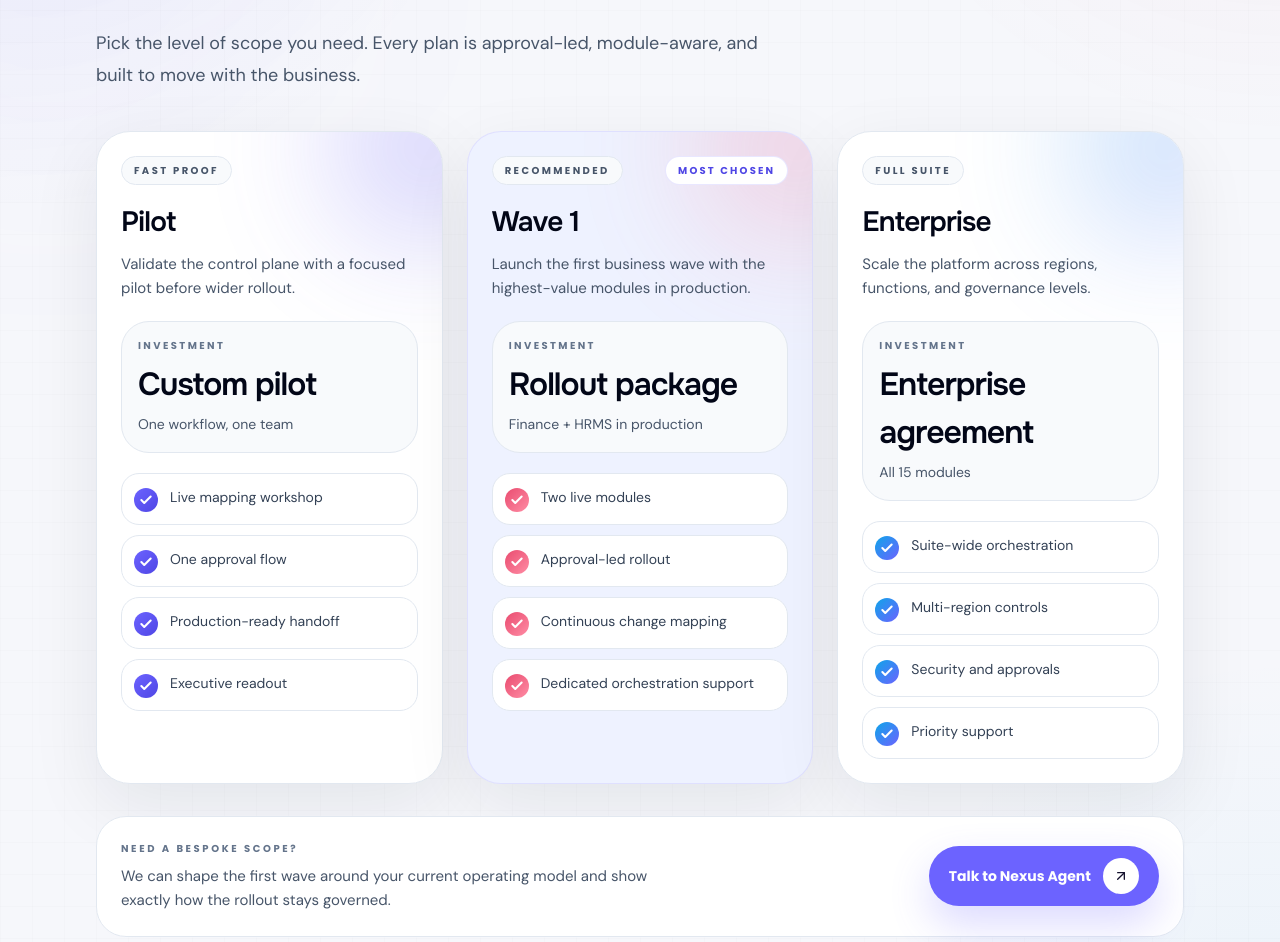
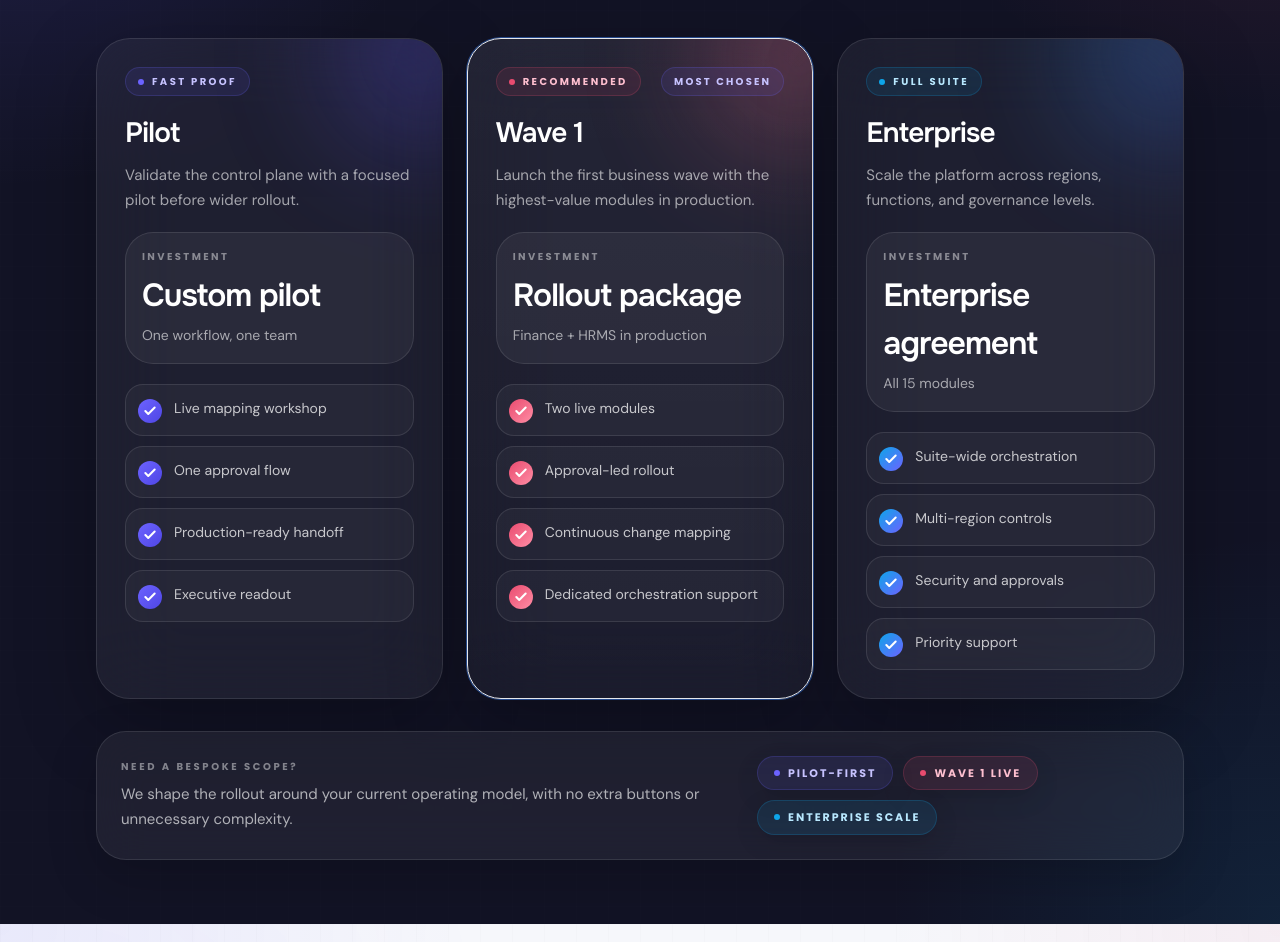
Before and after one commit to asadknow-hub/marketingwebsite, a Next.js app: page / in a window 1280 px wide. Shown: the part 4310-5252 px from the top of the page. Built offline with nearby package versions, Linux system fonts and the light colour scheme; a web font is replaced by a local one.

Commit message:
Refactor pricing into dark premium section

```diff
--- a/components/templates/finance-management-landing-page-finsyc/homepage-redesign/pricing.tsx
+++ b/components/templates/finance-management-landing-page-finsyc/homepage-redesign/pricing.tsx
@@ -1,8 +1,7 @@
 "use client";
 
 import { motion } from "framer-motion";
-import { ArrowUpRight, Check, Sparkles } from "lucide-react";
-import { useGetInTouchModal } from "@/components/site/GetInTouchModal";
+import { Check, Sparkles } from "lucide-react";
 
 interface PricingPlan {
   name: string;
@@ -64,7 +63,24 @@ const plans: PricingPlan[] = [
   },
 ];
 
-function PricingCard({ plan }: { plan: PricingPlan }) {
+const planAccentStyles = [
+  {
+    badge: "border-[#6C63FF]/20 bg-[#6C63FF]/10 text-[#C7C3FF]",
+    dot: "bg-[#6C63FF]",
+  },
+  {
+    badge: "border-[#E94B6F]/20 bg-[#E94B6F]/10 text-[#FFC0D0]",
+    dot: "bg-[#E94B6F]",
+  },
+  {
+    badge: "border-[#0EA5E9]/20 bg-[#0EA5E9]/10 text-[#B9E9FF]",
+    dot: "bg-[#0EA5E9]",
+  },
+] as const;
+
+function PricingCard({ plan, index }: { plan: PricingPlan; index: number }) {
+  const accent = planAccentStyles[index % planAccentStyles.length];
+
   return (
     <motion.article
       initial={{ opacity: 0, y: 24 }}
@@ -72,40 +88,41 @@ function PricingCard({ plan }: { plan: PricingPlan }) {
       viewport={{ once: true }}
       transition={{ duration: 0.7, ease: [0.21, 0.47, 0.32, 0.98] as const }}
       className={
-        "relative overflow-hidden rounded-[34px] border p-5 sm:p-6 shadow-[0_22px_70px_rgba(15,23,42,0.08)] backdrop-blur-2xl " +
+        "relative overflow-hidden rounded-[34px] border p-5 sm:p-6 lg:p-7 shadow-[0_24px_80px_rgba(0,0,0,0.28)] backdrop-blur-2xl " +
         (plan.highlight
-          ? "border-[#C7C3FF]/40 bg-[#EEF2FF]"
-          : "border-slate-200 bg-white")
+          ? "border-white/18 bg-gradient-to-b from-white/[0.08] via-white/[0.06] to-white/[0.04] ring-1 ring-[#6C63FF]/12"
+          : "border-white/10 bg-white/[0.05]")
       }
     >
-      <div className={"absolute -right-20 -top-20 h-48 w-48 rounded-full blur-3xl opacity-25 bg-gradient-to-br " + plan.accent} />
+      <div className={"absolute -right-20 -top-20 h-48 w-48 rounded-full blur-3xl opacity-30 bg-gradient-to-br " + plan.accent} />
       <div className="relative z-10 flex h-full flex-col">
         <div className="flex items-center justify-between gap-3">
-          <span className="inline-flex items-center gap-2 rounded-full border border-slate-200 bg-slate-50 px-3 py-1.5 font-poppins text-[10px] font-bold uppercase tracking-[0.24em] text-slate-600">
+          <span className={"inline-flex items-center gap-2 rounded-full border px-3 py-1.5 font-poppins text-[10px] font-bold uppercase tracking-[0.24em] " + accent.badge}>
+            <span className={"h-1.5 w-1.5 rounded-full " + accent.dot} />
             {plan.badge}
           </span>
           {plan.highlight && (
-            <span className="rounded-full border border-[#C7C3FF]/40 bg-white px-3 py-1.5 font-poppins text-[10px] font-bold uppercase tracking-[0.22em] text-[#4F46E5]">
+            <span className="rounded-full border border-[#6C63FF]/20 bg-[#6C63FF]/10 px-3 py-1.5 font-poppins text-[10px] font-bold uppercase tracking-[0.22em] text-[#C7C3FF]">
               Most chosen
             </span>
           )}
         </div>
 
-        <h3 className="mt-5 font-onest text-[24px] font-semibold leading-tight tracking-[-0.8px] text-slate-950 sm:text-[28px]">
+        <h3 className="mt-5 font-onest text-[24px] font-semibold leading-tight tracking-[-0.8px] text-white sm:text-[28px]">
           {plan.name}
         </h3>
-        <p className="mt-3 max-w-[420px] font-['DM_Sans'] text-[14px] leading-relaxed text-slate-600 sm:text-[15px]">
+        <p className="mt-3 max-w-[420px] font-['DM_Sans'] text-[14px] leading-relaxed text-white/60 sm:text-[15px]">
           {plan.description}
         </p>
 
-        <div className="mt-5 rounded-[28px] border border-slate-200 bg-slate-50 p-4">
-          <p className="font-poppins text-[10px] font-bold uppercase tracking-[0.24em] text-slate-500">
+        <div className="mt-5 rounded-[28px] border border-white/10 bg-white/[0.05] p-4">
+          <p className="font-poppins text-[10px] font-bold uppercase tracking-[0.24em] text-white/45">
             Investment
           </p>
-          <p className="mt-2 font-onest text-[28px] font-semibold tracking-[-1px] text-slate-950 sm:text-[32px]">
+          <p className="mt-2 font-onest text-[28px] font-semibold tracking-[-1px] text-white sm:text-[32px]">
             {plan.priceLabel}
           </p>
-          <p className="mt-1 font-['DM_Sans'] text-[14px] leading-relaxed text-slate-600">
+          <p className="mt-1 font-['DM_Sans'] text-[14px] leading-relaxed text-white/60">
             {plan.priceDetail}
           </p>
         </div>
@@ -114,12 +131,12 @@ function PricingCard({ plan }: { plan: PricingPlan }) {
           {plan.features.map((feature) => (
             <div
               key={feature}
-              className="flex items-start gap-3 rounded-[18px] border border-slate-200 bg-white px-3 py-3"
+              className="flex items-start gap-3 rounded-[18px] border border-white/10 bg-white/[0.04] px-3 py-3"
             >
               <div className={"mt-0.5 flex h-6 w-6 shrink-0 items-center justify-center rounded-full bg-gradient-to-br text-white " + plan.accent}>
                 <Check className="h-3.5 w-3.5" strokeWidth={3.5} />
               </div>
-              <p className="font-['DM_Sans'] text-[13px] leading-relaxed text-slate-700 sm:text-[14px]">
+              <p className="font-['DM_Sans'] text-[13px] leading-relaxed text-white/75 sm:text-[14px]">
                 {feature}
               </p>
             </div>
@@ -131,31 +148,29 @@ function PricingCard({ plan }: { plan: PricingPlan }) {
 }
 
 export default function PricingRedesign({ className }: { className?: string }) {
-  const { openGetInTouch } = useGetInTouchModal();
-
   return (
     <section
       id="pricing"
-      className={"relative w-full overflow-hidden bg-[#F6F7FB] py-20 sm:py-24 lg:py-32 " + (className || "")}
+      className={"relative flex w-full items-center overflow-hidden bg-[#121325] py-14 sm:py-16 lg:min-h-screen lg:py-16 " + (className || "")}
     >
       <div className="pointer-events-none absolute inset-0">
-        <div className="absolute inset-0 bg-[radial-gradient(circle_at_top_left,rgba(108,99,255,0.08),transparent_28%),radial-gradient(circle_at_top_right,rgba(233,75,111,0.06),transparent_24%),radial-gradient(circle_at_bottom_right,rgba(14,165,233,0.05),transparent_22%)]" />
-        <div className="absolute inset-0 bg-[linear-gradient(rgba(15,23,42,0.04)_1px,transparent_1px),linear-gradient(90deg,rgba(15,23,42,0.04)_1px,transparent_1px)] bg-[size:32px_32px] opacity-30" />
-        <div className="absolute -left-24 top-12 h-72 w-72 rounded-full bg-[#6C63FF]/10 blur-[150px]" />
-        <div className="absolute right-[-120px] bottom-[-120px] h-80 w-80 rounded-full bg-[#E94B6F]/8 blur-[160px]" />
+        <div className="absolute inset-0 bg-[radial-gradient(circle_at_top_left,rgba(108,99,255,0.22),transparent_28%),radial-gradient(circle_at_top_right,rgba(233,75,111,0.16),transparent_24%),radial-gradient(circle_at_bottom_right,rgba(14,165,233,0.10),transparent_22%)]" />
+        <div className="absolute inset-0 bg-[linear-gradient(rgba(255,255,255,0.03)_1px,transparent_1px),linear-gradient(90deg,rgba(255,255,255,0.03)_1px,transparent_1px)] bg-[size:32px_32px] opacity-20" />
+        <div className="absolute -left-24 top-12 h-72 w-72 rounded-full bg-[#6C63FF]/16 blur-[150px]" />
+        <div className="absolute right-[-120px] bottom-[-120px] h-80 w-80 rounded-full bg-[#E94B6F]/12 blur-[160px]" />
       </div>
 
-      <div className="relative z-10 mx-auto max-w-[1440px] px-4 sm:px-6 lg:px-[96px]">
-        <div className="max-w-[840px]">
+      <div className="relative z-10 mx-auto w-full max-w-[1440px] px-4 sm:px-6 lg:px-[96px]">
+        <div className="mx-auto max-w-[1240px]">
           <motion.div
             initial={{ opacity: 0, y: 16 }}
             whileInView={{ opacity: 1, y: 0 }}
             viewport={{ once: true }}
             transition={{ duration: 0.6, ease: "easeOut" as const }}
-            className="inline-flex items-center gap-2 rounded-full border border-slate-200 bg-white px-4 py-2 shadow-[0_10px_24px_rgba(15,23,42,0.05)] backdrop-blur-xl"
+            className="inline-flex items-center gap-2 rounded-full border border-white/10 bg-white/[0.06] px-4 py-2 shadow-[0_10px_24px_rgba(0,0,0,0.14)] backdrop-blur-xl"
           >
-            <Sparkles className="h-4 w-4 text-[#6C63FF]" />
-            <span className="font-poppins text-[10px] sm:text-[11px] font-bold uppercase tracking-[0.28em] text-slate-600">
+            <Sparkles className="h-4 w-4 text-[#9C9BFF]" />
+            <span className="font-poppins text-[11px] sm:text-[12px] font-bold uppercase tracking-[0.24em] text-white/75">
               Pricing
             </span>
           </motion.div>
@@ -165,9 +180,10 @@ export default function PricingRedesign({ className }: { className?: string }) {
             whileInView={{ opacity: 1, y: 0 }}
             viewport={{ once: true }}
             transition={{ duration: 0.7, delay: 0.08, ease: "easeOut" as const }}
-            className="mt-6 max-w-[760px] font-onest text-[38px] font-semibold leading-[0.96] tracking-[-2px] text-slate-950 sm:text-[54px] lg:text-[68px]"
+            className="mt-6 max-w-[760px] font-onest text-[36px] font-semibold leading-[0.96] tracking-[-2px] text-white sm:text-[48px] lg:text-[54px]"
           >
             Simple plans for every rollout.
+            <span className="block text-[#9C9BFF]">Built for governed scale.</span>
           </motion.h2>
 
           <motion.p
@@ -175,16 +191,15 @@ export default function PricingRedesign({ className }: { className?: string }) {
             whileInView={{ opacity: 1, y: 0 }}
             viewport={{ once: true }}
             transition={{ duration: 0.7, delay: 0.14, ease: "easeOut" as const }}
-            className="mt-5 max-w-[680px] font-['DM_Sans'] text-[17px] leading-[1.78] text-slate-600 sm:text-[18px]"
+            className="mt-5 max-w-[700px] font-['DM_Sans'] text-[16px] leading-[1.78] text-white/60 sm:text-[17px]"
           >
-            Pick the level of scope you need. Every plan is approval-led, module-aware, and built to move with the
-            business.
+            Pick the level of scope you need. Every plan stays approval-led, module-aware, and ready to scale from
+            pilot to enterprise.
           </motion.p>
-        </div>
 
-        <div className="mt-10 grid gap-6 lg:grid-cols-3">
-          {plans.map((plan) => (
-            <PricingCard key={plan.name} plan={plan} />
+          <div className="mt-10 grid gap-6 lg:grid-cols-3 lg:items-stretch">
+            {plans.map((plan, index) => (
+              <PricingCard key={plan.name} plan={plan} index={index} />
             ))}
           </div>
 
@@ -193,29 +208,41 @@ export default function PricingRedesign({ className }: { className?: string }) {
             whileInView={{ opacity: 1, y: 0 }}
             viewport={{ once: true }}
             transition={{ duration: 0.65, delay: 0.18, ease: "easeOut" as const }}
-          className="mt-8 flex flex-col gap-4 rounded-[30px] border border-slate-200 bg-white p-5 sm:flex-row sm:items-center sm:justify-between sm:p-6 backdrop-blur-xl"
+            className="mt-8 rounded-[30px] border border-white/10 bg-white/[0.06] p-5 shadow-[0_18px_50px_rgba(0,0,0,0.18)] backdrop-blur-xl sm:p-6"
           >
-          <div>
-            <p className="font-poppins text-[10px] font-bold uppercase tracking-[0.26em] text-slate-500">
+            <div className="flex flex-col gap-4 lg:flex-row lg:items-center lg:justify-between">
+              <div className="max-w-[620px]">
+                <p className="font-poppins text-[10px] font-bold uppercase tracking-[0.26em] text-white/45">
                   Need a bespoke scope?
                 </p>
-            <p className="mt-2 max-w-[560px] font-['DM_Sans'] text-[14px] leading-relaxed text-slate-600 sm:text-[15px]">
-              We can shape the first wave around your current operating model and show exactly how the rollout stays
-              governed.
+                <p className="mt-2 font-['DM_Sans'] text-[14px] leading-relaxed text-white/65 sm:text-[15px]">
+                  We shape the rollout around your current operating model, with no extra buttons or unnecessary
+                  complexity.
                 </p>
               </div>
 
-          <button
-            type="button"
-            onClick={openGetInTouch}
-            className="inline-flex items-center gap-3 rounded-full bg-[#6C63FF] px-5 py-3 font-poppins text-[14px] font-bold text-white shadow-[0_18px_40px_rgba(108,99,255,0.24)] transition-colors hover:bg-[#5B55F6]"
+              <div className="flex flex-wrap gap-2.5">
+                {[
+                  "Pilot-first",
+                  "Wave 1 live",
+                  "Enterprise scale",
+                ].map((label, index) => {
+                  const accent = planAccentStyles[index % planAccentStyles.length];
+
+                  return (
+                    <span
+                      key={label}
+                      className={"inline-flex items-center gap-2 rounded-full border px-4 py-2 font-poppins text-[11px] font-bold uppercase tracking-[0.18em] shadow-[0_8px_24px_rgba(0,0,0,0.14)] " + accent.badge}
                     >
-            Talk to Nexus Agent
-            <span className="flex h-9 w-9 items-center justify-center rounded-full bg-white text-[#15122E]">
-              <ArrowUpRight className="h-4 w-4" />
+                      <span className={"h-1.5 w-1.5 rounded-full " + accent.dot} />
+                      {label}
                     </span>
-          </button>
+                  );
+                })}
+              </div>
+            </div>
           </motion.div>
+        </div>
       </div>
     </section>
   );
```
Lines whose indentation alone changed are shown as unchanged.
